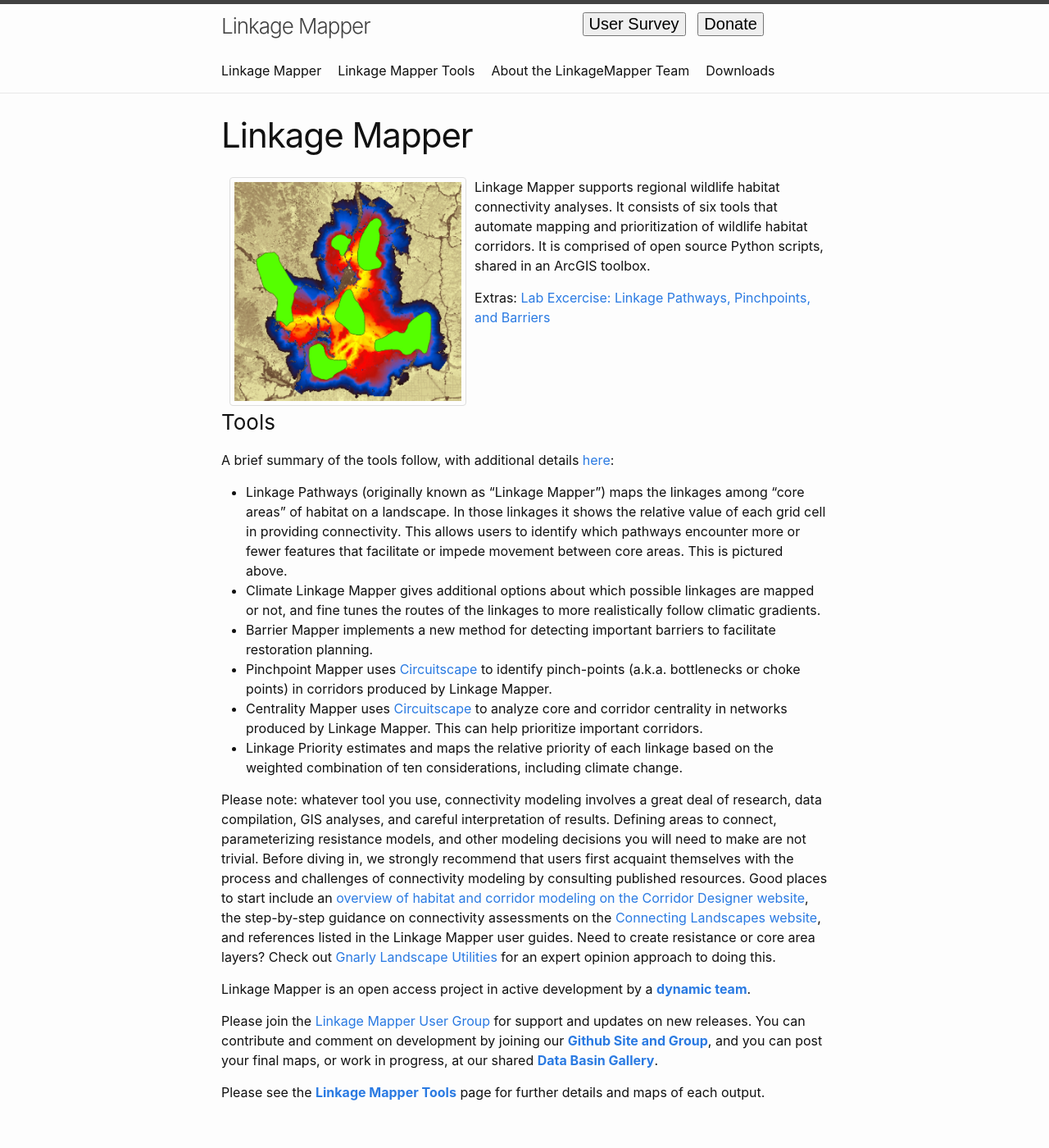
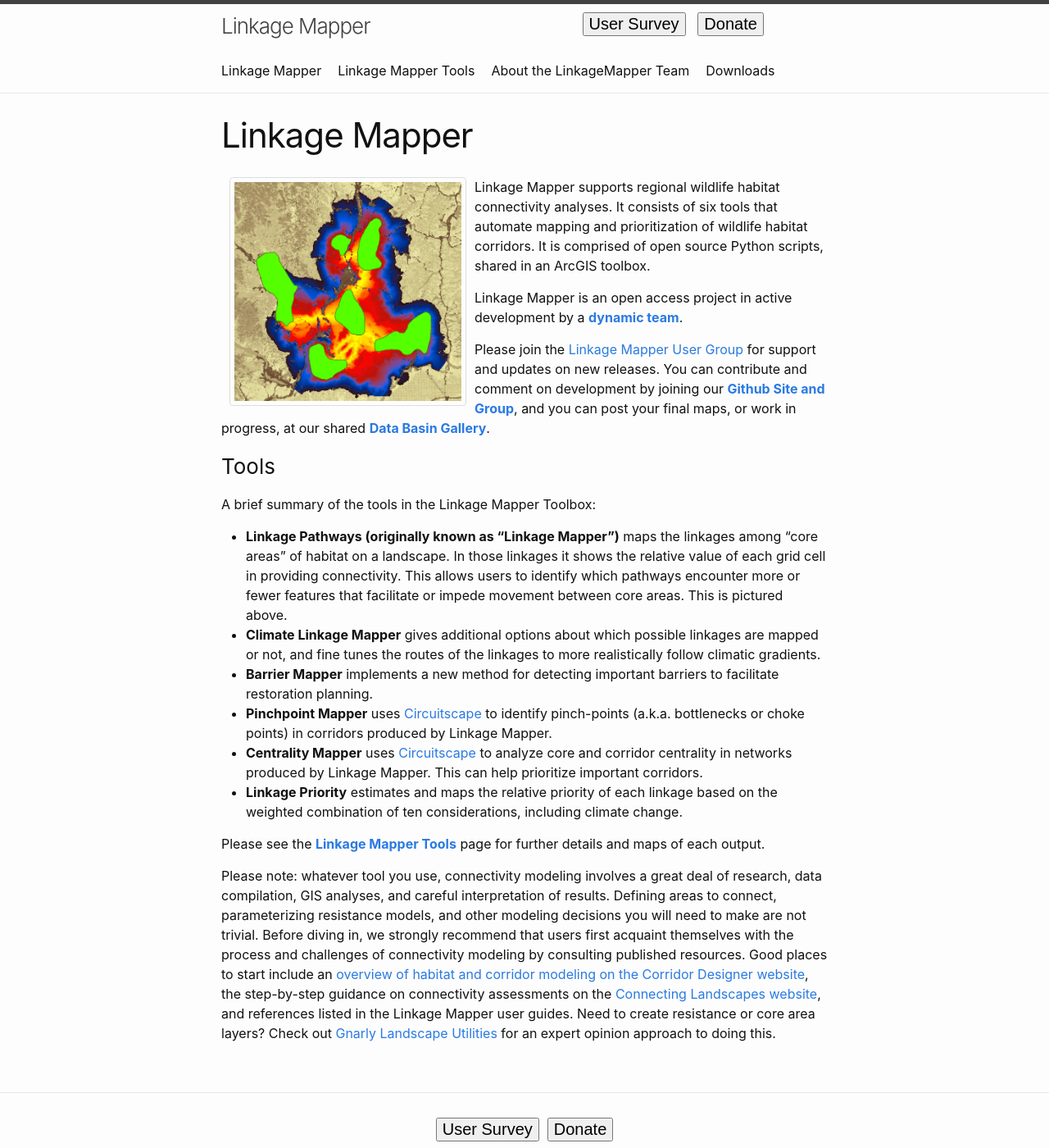
Before and after one commit to linkagescape/linkagemapper.org, a Jekyll site: the page built from linkage-mapper.md, in a window 1280 px wide and 1400 px high. Shown: the whole window at 82% size. Built offline with Jekyll 4.4.1, drawn with Linux system fonts in a browser that asks for light colours; comment, search, counter and statistics services are not loaded.

Commit message:
added modification

```diff
--- a/linkage-mapper.md
+++ b/linkage-mapper.md
@@ -8,26 +8,24 @@ permalink: /
 
 Linkage Mapper supports regional wildlife habitat connectivity analyses. It consists of six tools that automate mapping and prioritization of wildlife habitat corridors. It is comprised of open source Python scripts, shared in an ArcGIS toolbox.
 
-Extras: [Lab Excercise: Linkage Pathways, Pinchpoints, and Barriers ](downloads/LM_Lab_V2.zip)
+Linkage Mapper is an open access project in active development by a [**dynamic team**](https://linkagemapper.org/about-the-team).
 
-<div style=" clear: both;margin-top:50px">
+Please join the [Linkage Mapper User Group](https://groups.google.com/forum/?utm_source=digest&utm_medium=email/#!forum/linkage-mapper) for support and updates on new releases. You can contribute and comment on development by joining our [**Github Site and Group**](https://github.com/linkagescape/linkage-mapper), and you can post your final maps, or work in progress, at our shared [**Data Basin Gallery**](https://databasin.org/galleries/027492e42545494cae53ca1f61b46c17).
+
+<div style=" clear: both;margin-top:10px">
 
 </div>
 ### Tools
 
-A brief summary of the tools follow, with additional details [here](https://linkagemapper.org/linkage-mapper-tools):
+A brief summary of the tools in the Linkage Mapper Toolbox:
 
-- Linkage Pathways (originally known as “Linkage Mapper”) maps the linkages among “core areas” of habitat on a landscape. In those linkages it shows the relative value of each grid cell in providing connectivity. This allows users to identify which pathways encounter more or fewer features that facilitate or impede movement between core areas. This is pictured above.
-- Climate Linkage Mapper gives additional options about which possible linkages are mapped or not, and fine tunes the routes of the linkages to more realistically follow climatic gradients.
-- Barrier Mapper implements a new method for detecting important barriers to facilitate restoration planning.
-- Pinchpoint Mapper uses [Circuitscape](https://www.circuitscape.org/) to identify pinch-points (a.k.a. bottlenecks or choke points) in corridors produced by Linkage Mapper.
-- Centrality Mapper uses [Circuitscape](https://www.circuitscape.org/) to analyze core and corridor centrality in networks produced by Linkage Mapper. This can help prioritize important corridors.
-- Linkage Priority estimates and maps the relative priority of each linkage based on the weighted combination of ten considerations, including climate change.
+- **Linkage Pathways (originally known as “Linkage Mapper”)** maps the linkages among “core areas” of habitat on a landscape. In those linkages it shows the relative value of each grid cell in providing connectivity. This allows users to identify which pathways encounter more or fewer features that facilitate or impede movement between core areas. This is pictured above.
+- **Climate Linkage Mapper** gives additional options about which possible linkages are mapped or not, and fine tunes the routes of the linkages to more realistically follow climatic gradients.
+- **Barrier Mapper** implements a new method for detecting important barriers to facilitate restoration planning.
+- **Pinchpoint Mapper** uses [Circuitscape](https://www.circuitscape.org/) to identify pinch-points (a.k.a. bottlenecks or choke points) in corridors produced by Linkage Mapper.
+- **Centrality Mapper** uses [Circuitscape](https://www.circuitscape.org/) to analyze core and corridor centrality in networks produced by Linkage Mapper. This can help prioritize important corridors.
+- **Linkage Priority** estimates and maps the relative priority of each linkage based on the weighted combination of ten considerations, including climate change.
+
+Please see the [**Linkage Mapper Tools** ](https://linkagemapper.org/linkage-mapper-tools/) page for further details and maps of each output.
 
 Please note: whatever tool you use, connectivity modeling involves a great deal of research, data compilation, GIS analyses, and careful interpretation of results. Defining areas to connect, parameterizing resistance models, and other modeling decisions you will need to make are not trivial. Before diving in, we strongly recommend that users first acquaint themselves with the process and challenges of connectivity modeling by consulting published resources. Good places to start include an [overview of habitat and corridor modeling on the Corridor Designer website](https://corridordesign.org/designing_corridors), the step-by-step guidance on connectivity assessments on the [Connecting Landscapes website](https://www.connectinglandscapes.org/), and references listed in the Linkage Mapper user guides. Need to create resistance or core area layers? Check out [Gnarly Landscape Utilities](https://www.circuitscape.org/gnarly-landscape-utilities) for an expert opinion approach to doing this.
-
-Linkage Mapper is an open access project in active development by a [**dynamic team**](https://linkagemapper.org/about-the-team).
-
-Please join the [Linkage Mapper User Group](https://groups.google.com/forum/?utm_source=digest&utm_medium=email/#!forum/linkage-mapper) for support and updates on new releases. You can contribute and comment on development by joining our [**Github Site and Group**](https://github.com/linkagescape/linkage-mapper), and you can post your final maps, or work in progress, at our shared [**Data Basin Gallery**](https://databasin.org/galleries/027492e42545494cae53ca1f61b46c17).
-
-Please see the [**Linkage Mapper Tools** ](https://linkagemapper.org/linkage-mapper-tools/) page for further details and maps of each output.
```
Also changed, not shown: downloads.md (+2 -0 lines), 7 other files.
